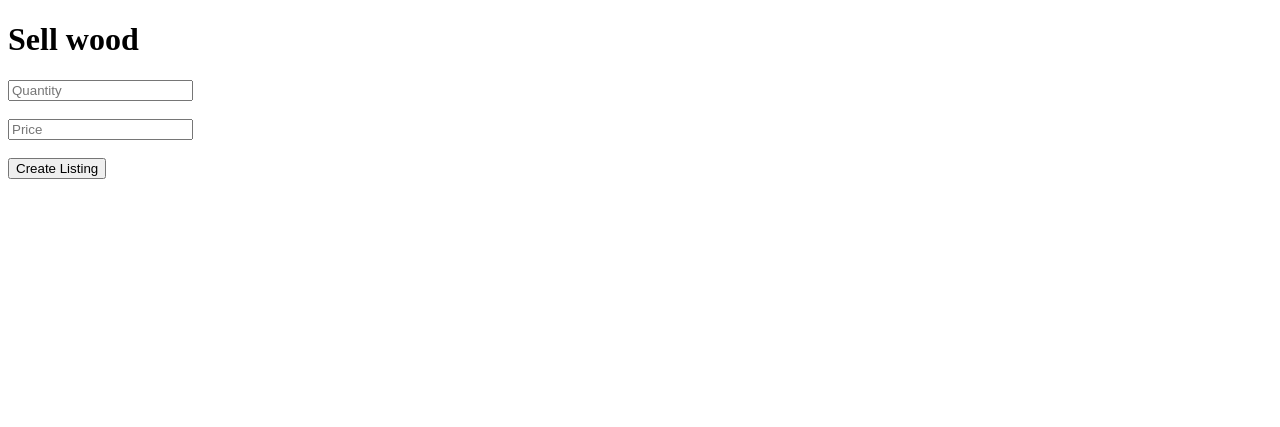
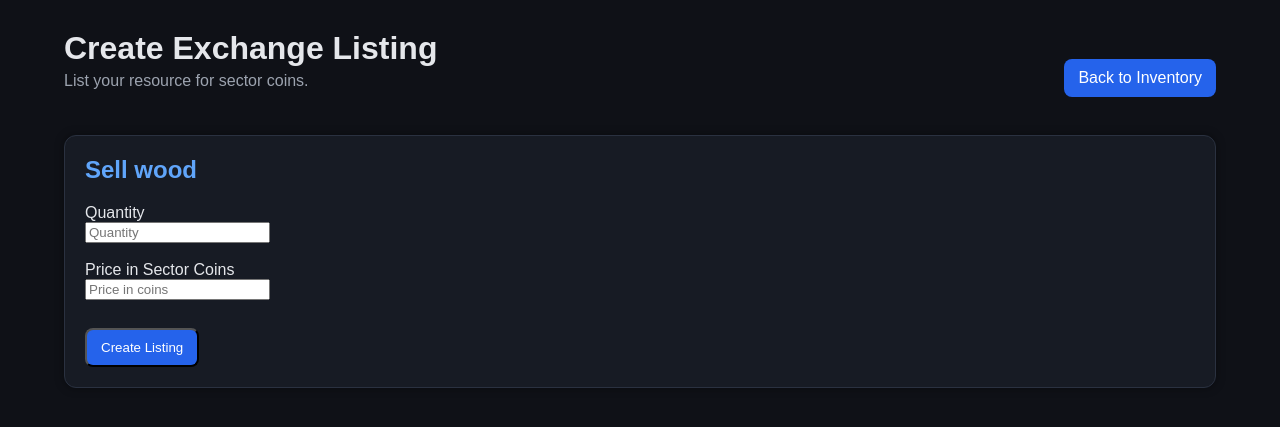
Before and after one commit to kewontethomas/sector-society, a Flask app: page /sell/wood in a window 1280 px wide. Shown: the top 427 px of the page. Run offline with Flask 3, Linux system fonts and the light colour scheme; a user stored in the database is signed in; data comes from the database, SQL or seed files in the repository.

Commit message:
Clarify sell form currency and block negative values

```diff
--- a/templates/sell.html
+++ b/templates/sell.html
@@ -2,36 +2,72 @@
 <html>
 <head>
     <title>Sell Resource</title>
+    <link rel="stylesheet" href="/static/style.css">
 </head>
 <body>
 
-<h1>Sell {{ resource }}</h1>
+<div class="container">
+
+    <div class="top-bar">
+        <div>
+            <div class="title">Create Exchange Listing</div>
+            <div class="subtitle">List your resource for sector coins.</div>
+        </div>
+
+        <a class="button" href="/inventory">Back to Inventory</a>
+    </div>
+
+    {% with messages = get_flashed_messages() %}
+        {% if messages %}
+            {% for message in messages %}
+                <div class="flash">{{ message }}</div>
+            {% endfor %}
+        {% endif %}
+    {% endwith %}
+
+    <div class="card">
+
+        <h2>Sell {{ resource }}</h2>
 
         <form method="POST">
 
+            <label for="quantity">Quantity</label>
+            <br>
             <input
                 type="number"
+                id="quantity"
                 name="quantity"
                 placeholder="Quantity"
+                min="1"
+                step="1"
                 required
             >
 
             <br><br>
 
+            <label for="price">Price in Sector Coins</label>
+            <br>
             <input
                 type="number"
+                id="price"
                 name="price"
-        placeholder="Price"
+                placeholder="Price in coins"
+                min="1"
+                step="1"
                 required
             >
 
             <br><br>
 
-    <button type="submit">
+            <button class="button" type="submit">
                 Create Listing
             </button>
 
         </form>
 
+    </div>
+
+</div>
+
 </body>
 </html>
```
Lines whose indentation alone changed are shown as unchanged.
